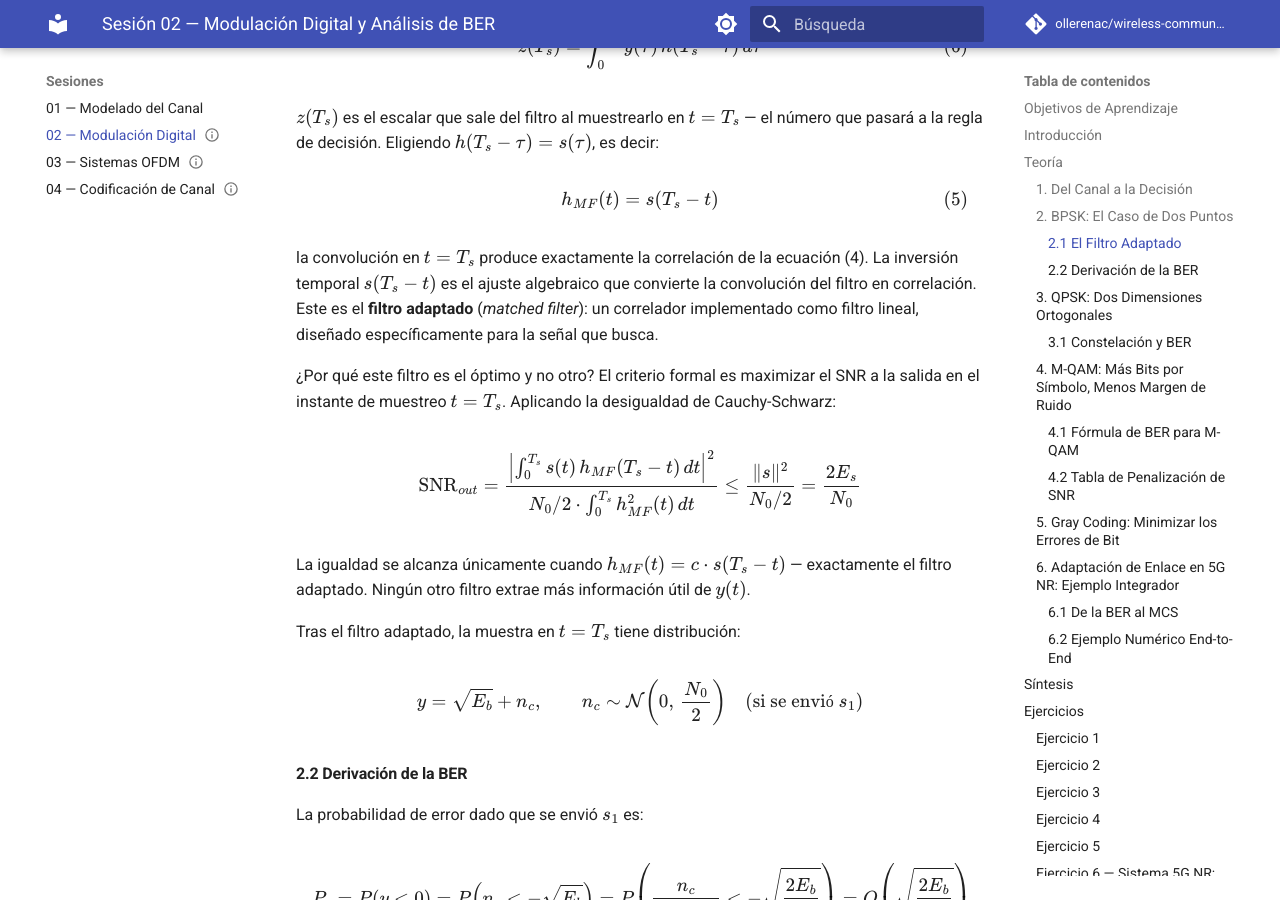
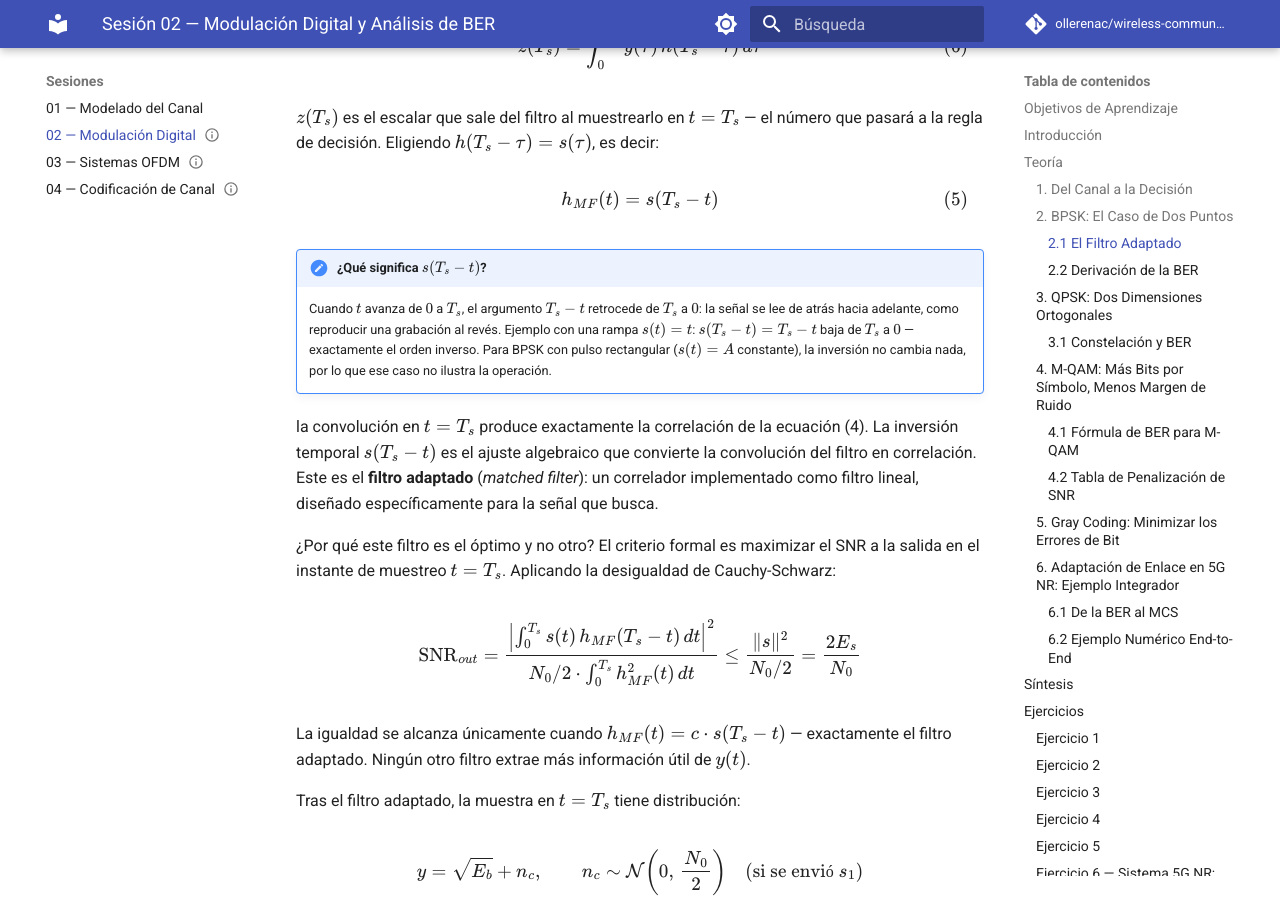
Before and after one commit to ollerenac/wireless-communication-systems, an MkDocs documentation site: the page built from docs/sessions/02-digital-modulation/index.md, in a window 1280 px wide and 900 px high, scrolled down 4369 px. Built offline with MkDocs 1.6.1 and Material for MkDocs 9.7.7, drawn with Linux system fonts in a browser that asks for light colours; comment, search, counter and statistics services are not loaded.

Commit message:
S02 §2.1: add note box explaining time-reversal in s(Ts-t)
Co-Authored-By: Claude Sonnet 4.6 <noreply@anthropic.com>

```diff
--- a/docs/sessions/02-digital-modulation/index.md
+++ b/docs/sessions/02-digital-modulation/index.md
@@ -92,6 +92,9 @@ $$z(T_s) = \int_0^{T_s} y(\tau)\,h(T_s - \tau)\,d\tau \tag{6}$$
 $z(T_s)$ es el escalar que sale del filtro al muestrearlo en $t = T_s$ — el número que pasará a la regla de decisión. Eligiendo $h(T_s - \tau) = s(\tau)$, es decir:
 
 $$h_{MF}(t) = s(T_s - t) \tag{5}$$
+
+!!! note "¿Qué significa $s(T_s - t)$?"
+    Cuando $t$ avanza de $0$ a $T_s$, el argumento $T_s - t$ retrocede de $T_s$ a $0$: la señal se lee de atrás hacia adelante, como reproducir una grabación al revés. Ejemplo con una rampa $s(t) = t$: $s(T_s - t) = T_s - t$ baja de $T_s$ a $0$ — exactamente el orden inverso. Para BPSK con pulso rectangular ($s(t) = A$ constante), la inversión no cambia nada, por lo que ese caso no ilustra la operación.
 
 la convolución en $t = T_s$ produce exactamente la correlación de la ecuación (4). La inversión temporal $s(T_s - t)$ es el ajuste algebraico que convierte la convolución del filtro en correlación. Este es el **filtro adaptado** (*matched filter*): un correlador implementado como filtro lineal, diseñado específicamente para la señal que busca.
 
```
